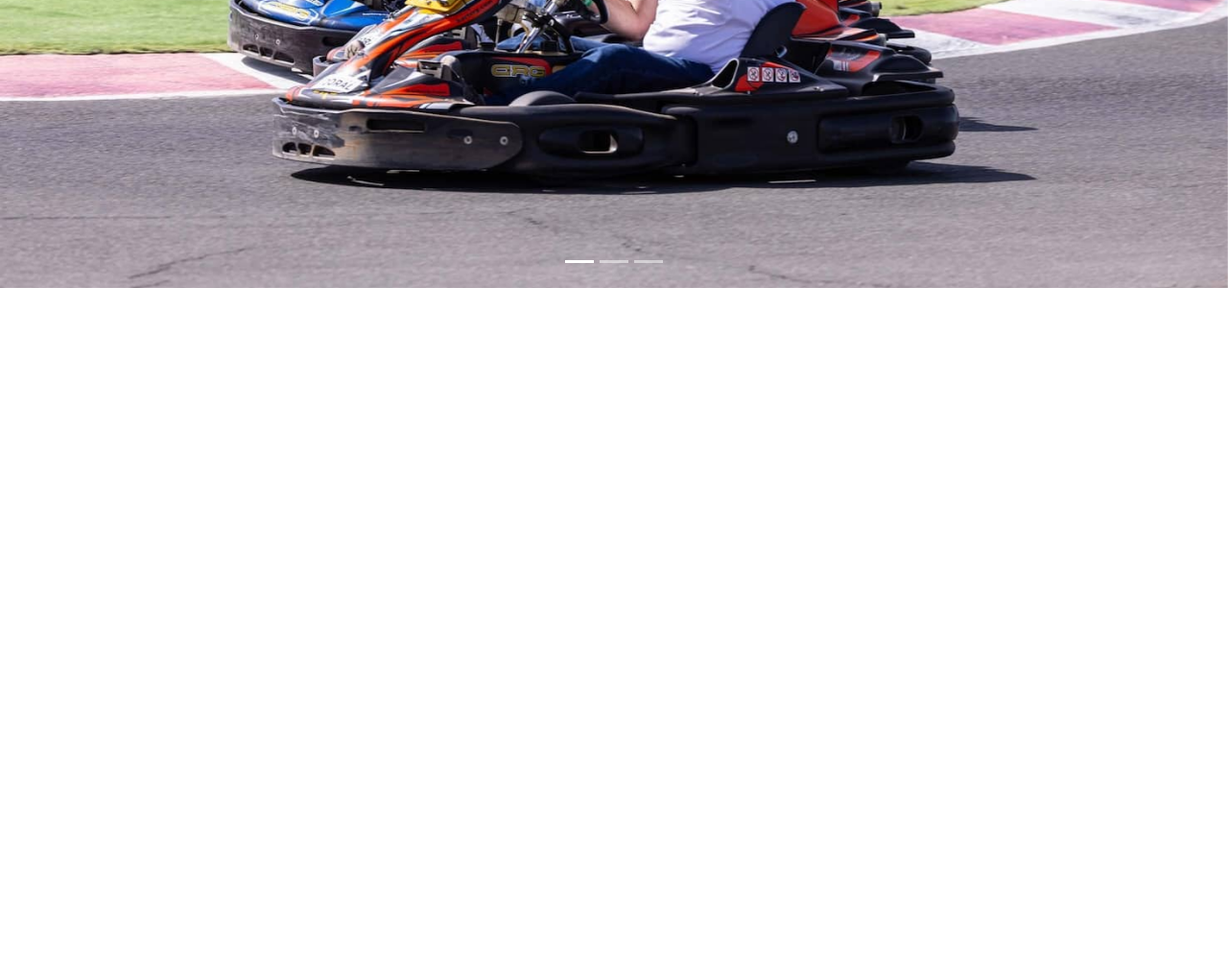
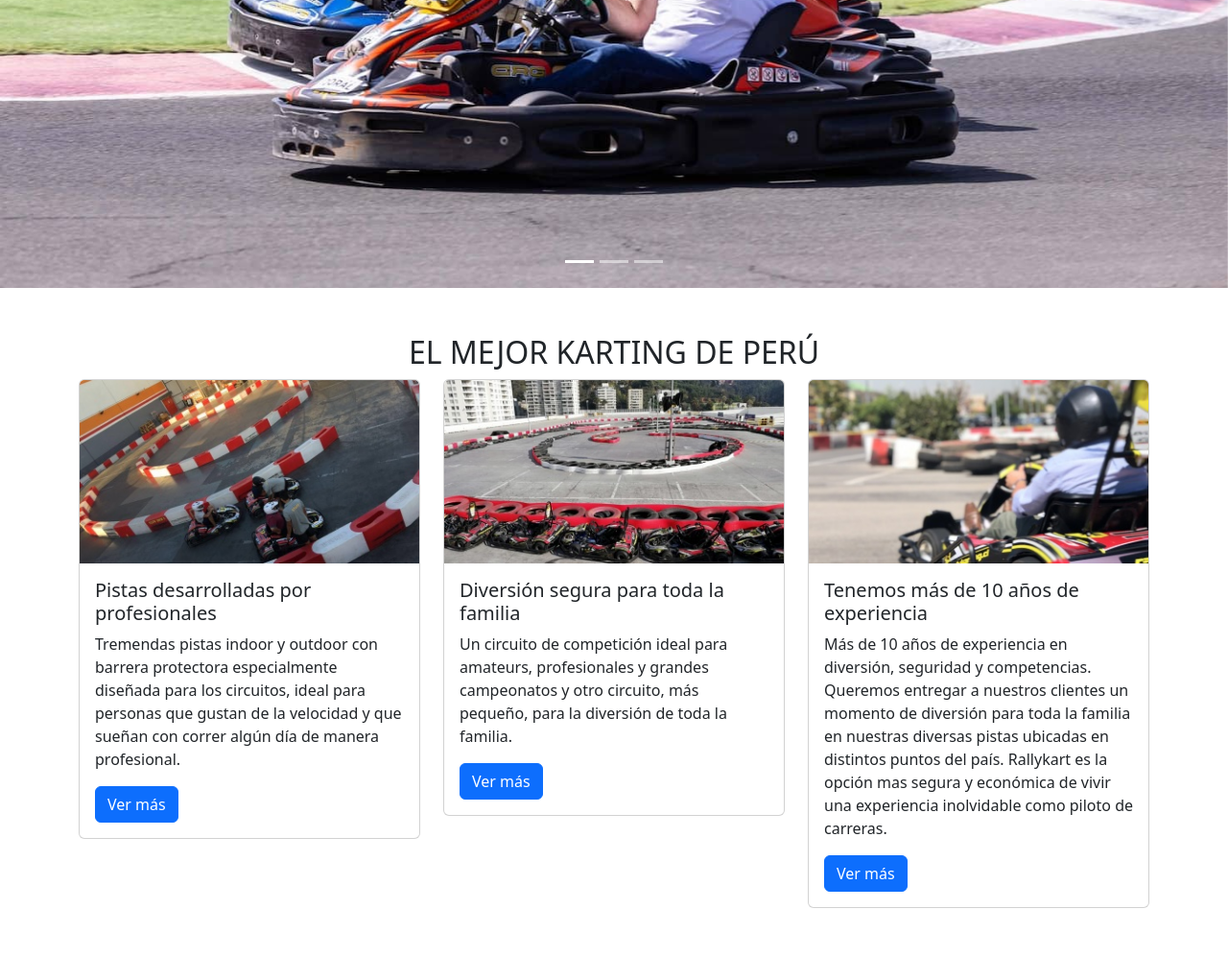
Before and after one commit to PaulTorres-spec/Proyecto-Grupo-3-TPW, a plain HTML site: page HTML/index.html in a window 1280 px wide. Shown: the part 650-1647 px from the top of the page at 96% size. Before the commit the page ends 950 px from the top, so only its background shows below. Drawn offline with Linux system fonts and the light colour scheme.

Commit message:
Se trabajó las tarjetas

```diff
--- a/HTML/index.html
+++ b/HTML/index.html
@@ -70,7 +70,6 @@
             </li>
             <li class="nav-item">
               <a class="nav-link" href="#">Contacto</a>
-              prueba para el comite
             </li>
           </ul>
           <!-- <form class="d-flex" role="search">
@@ -143,6 +142,75 @@
       </button>
     </div>
     <!-- ----------------------------------------------tarjetas---------------------------------------------- -->
+    <div class="container my-5">
+      <h2 class="text-center">EL MEJOR KARTING DE PERÚ</h2>
+      <div class="row">
+        <!-- Tarjeta 1 -->
+        <div class="col-md-4">
+          <div class="card">
+            <img
+              src="/img/tarjetas/tarjeta 1.jpg"
+              class="card-img-top"
+              alt="Imagen 1"
+            />
+            <div class="card-body">
+              <h5 class="card-title">Pistas desarrolladas por profesionales</h5>
+              <p class="card-text">
+                Tremendas pistas indoor y outdoor con barrera protectora
+                especialmente diseñada para los circuitos, ideal para personas
+                que gustan de la velocidad y que sueñan con correr algún día de
+                manera profesional.
+              </p>
+              <a href="#" class="btn btn-primary">Ver más</a>
+            </div>
+          </div>
+        </div>
+        <!-- Tarjeta 2 -->
+        <div class="col-md-4">
+          <div class="card">
+            <img
+              src="/img/tarjetas/tarjeta 2.jpg"
+              class="card-img-top"
+              alt="Imagen 2"
+            />
+            <div class="card-body">
+              <h5 class="card-title">Diversión segura para toda la familia</h5>
+              <p class="card-text">
+                Un circuito de competición ideal para amateurs, profesionales y
+                grandes campeonatos y otro circuito, más pequeño, para la
+                diversión de toda la familia.
+              </p>
+              <a href="#" class="btn btn-primary">Ver más</a>
+            </div>
+          </div>
+        </div>
+
+        <!-- Tarjeta 3 -->
+        <div class="col-md-4">
+          <div class="card">
+            <img
+              src="/img/tarjetas/tarjeta 3.jpg"
+              class="card-img-top"
+              alt="Imagen 3"
+            />
+            <div class="card-body">
+              <h5 class="card-title">Tenemos más de 10 años de experiencia</h5>
+              <p class="card-text">
+                Más de 10 años de experiencia en diversión, seguridad y
+                competencias. Queremos entregar a nuestros clientes un momento
+                de diversión para toda la familia en nuestras diversas pistas
+                ubicadas en distintos puntos del país. Rallykart es la opción
+                mas segura y económica de vivir una experiencia inolvidable como
+                piloto de carreras.
+              </p>
+              <a href="#" class="btn btn-primary">Ver más</a>
+            </div>
+          </div>
+        </div>
+
+      </div>
+
+    </div>
     <!-- ----------------------------------------------Footer---------------------------------------------- -->
   </body>
 </html>
```
Also changed, not shown: HTML/index2.html (deleted, +0 -9 lines), img/tarjetas/tarjeta 1.jpg (added), img/tarjetas/tarjeta 2.jpg (added), img/tarjetas/tarjeta 3.jpg (added).
